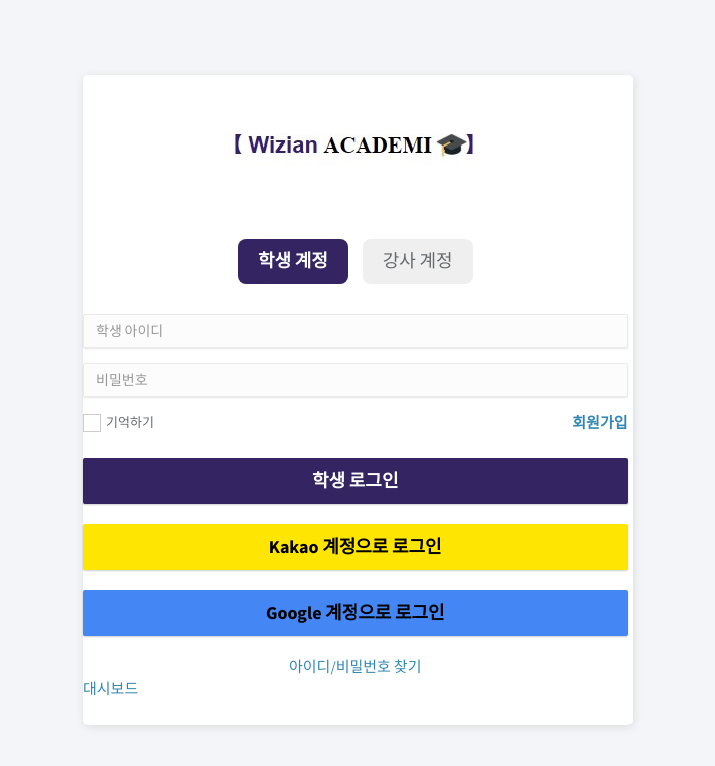
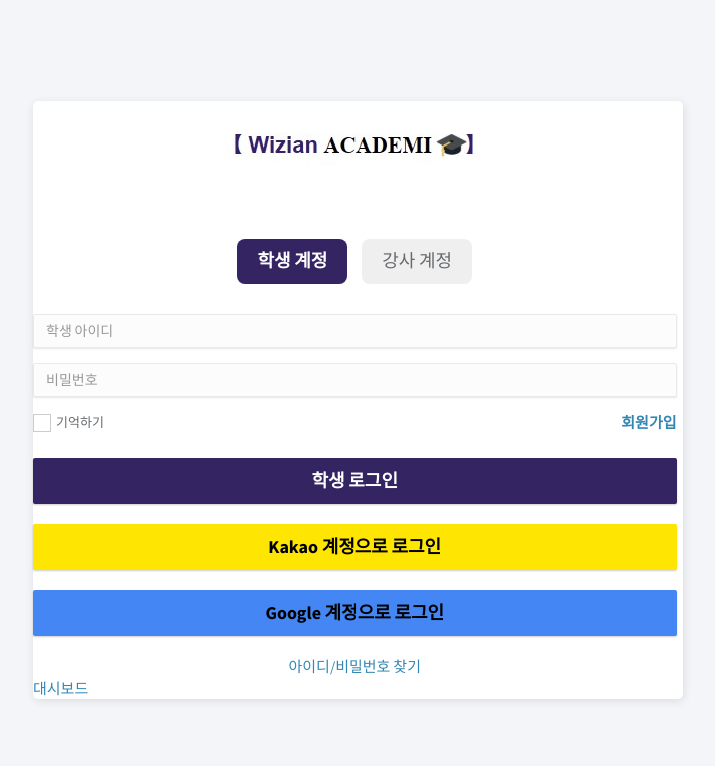
Before and after one commit to Leehyemee/AcademiProject3, a Next.js app in the folder wizian-next/: page /pageLogin in a window 1280 px wide. Shown: the top 766 px of the page, without its empty margins (282-997 px from the left). Built offline with nearby package versions, Linux system fonts and the light colour scheme; some icons are missing.

Commit message:
로그인폼 css 너비, 높이, 여백 컬러

```diff
--- a/wizian-next/public/assets/css/main.css
+++ b/wizian-next/public/assets/css/main.css
@@ -978,10 +978,10 @@ ul.activity-list > li {
   -webkit-border-radius: 5px;
   -moz-border-radius: 5px;
   border-radius: 5px;
-  width: 550px; /*로그인 폼 너비*/
-  height: 650px;
+  width: 650px; /*로그인 폼 너비*/
+  height: auto;
   margin: 0 auto;
-  background-color: #ffffff; }
+  background-color: #fff; }
   .auth-box:before {
     display: inline-block;
     vertical-align: middle;
```
